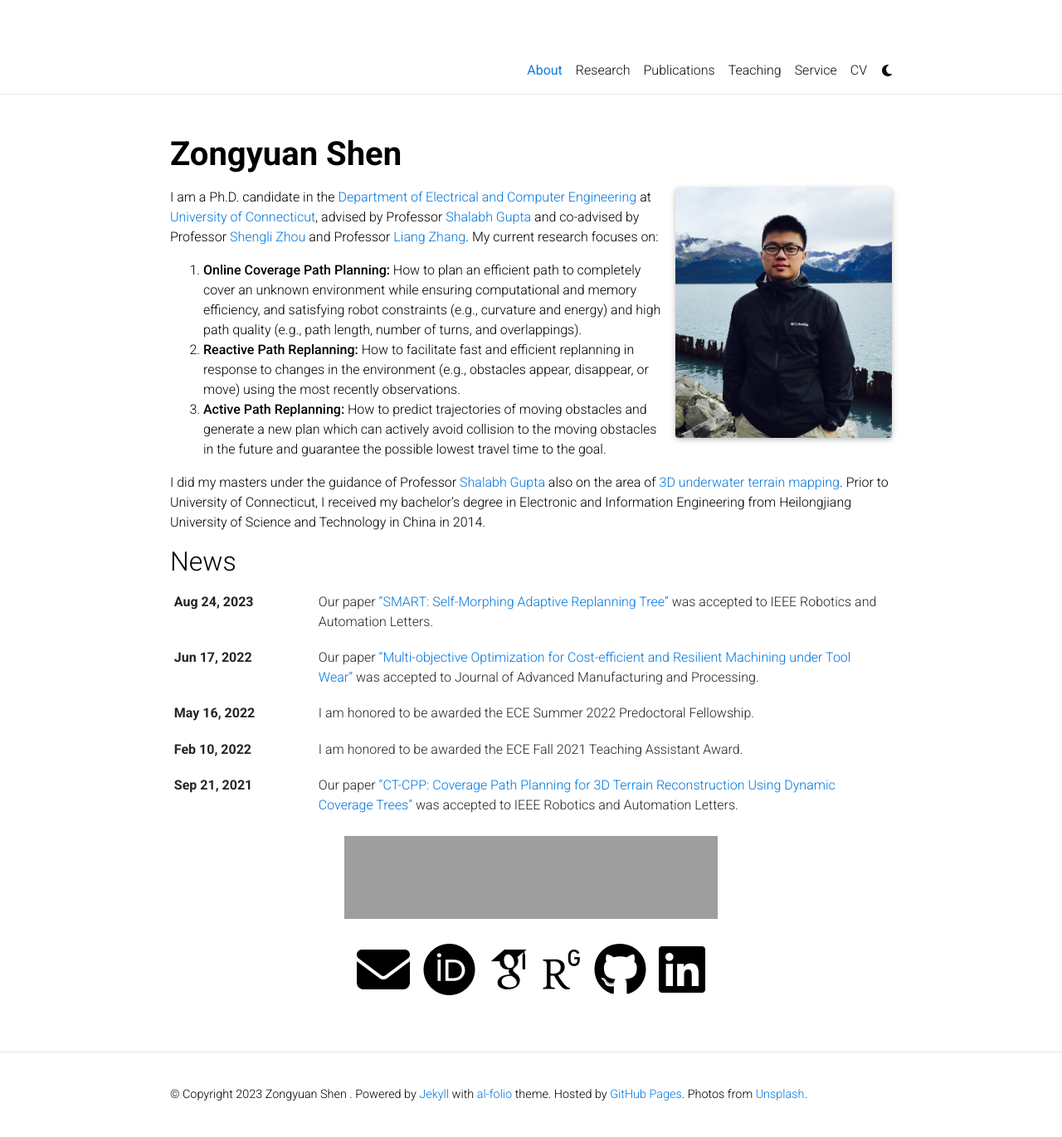
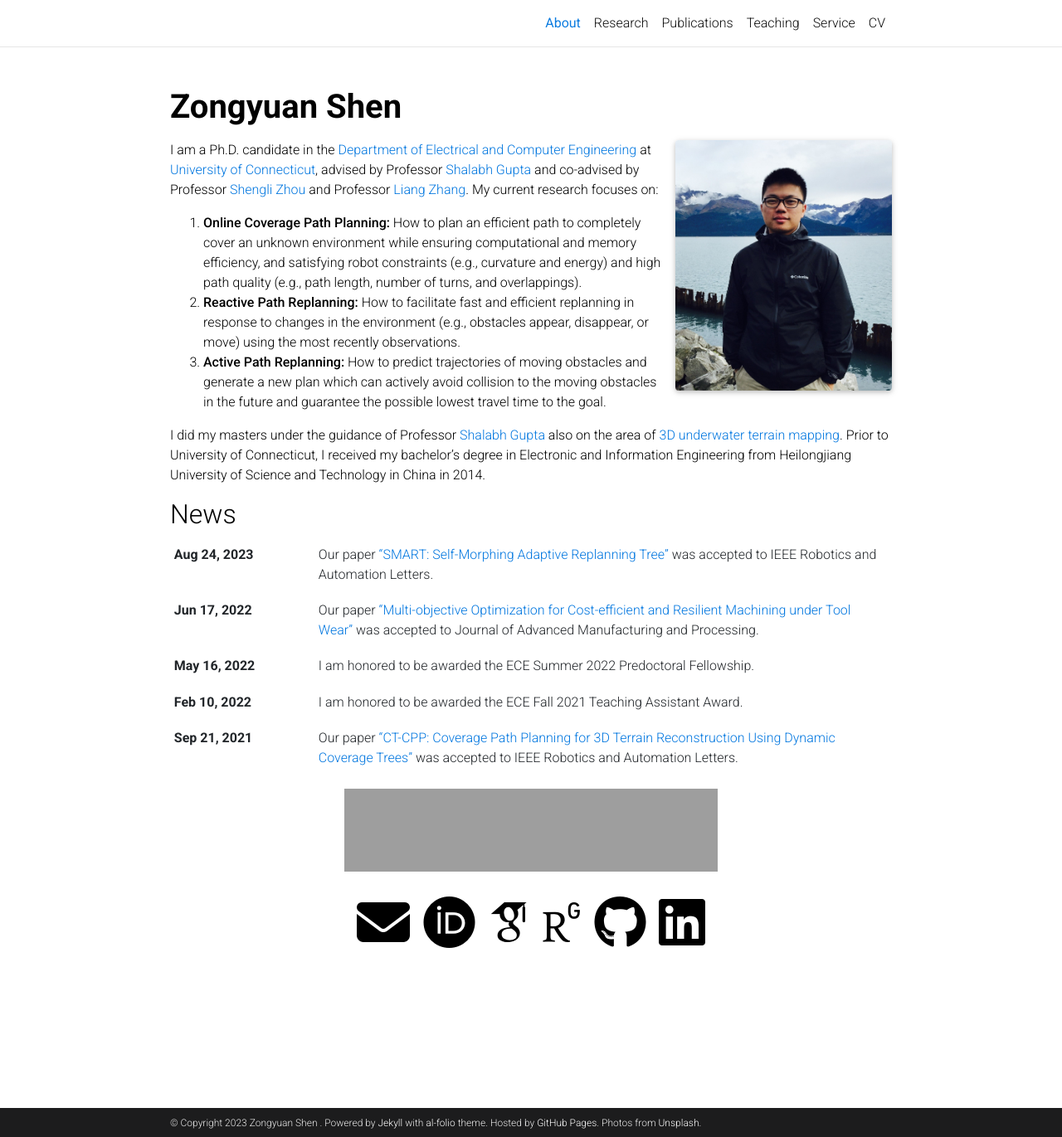
Before and after one commit to ZongyuanShen/ZongyuanShen.github.io, a Jekyll site: the page built from _pages/about.md, in a window 1280 px wide and 1371 px high. Shown: the whole window at 83% size. Built offline with Jekyll 4.4.1, drawn with Linux system fonts in a browser that asks for light colours; full-size pictures stand in for the smaller copies a plugin makes; some web fonts are replaced; comment, search, counter and statistics services are not loaded; a style sheet for code colours, icons or effects is not loaded; grey boxes are pictures that could not be loaded.

Commit message:
Update _config.yml

```diff
--- a/_config.yml
+++ b/_config.yml
@@ -28,12 +28,12 @@
 # -----------------------------------------------------------------------------
 
 # repo color theme
-#repo_theme_light: default       # https://github.com/anuraghazra/github-readme-stats/blob/master/themes/README.md
-#repo_theme_dark: dark           # https://github.com/anuraghazra/github-readme-stats/blob/master/themes/README.md
-#repo_trophies:
- # enabled: true
- # theme_light: flat    # https://github.com/ryo-ma/github-profile-trophy
- # theme_dark: gitdimmed  # https://github.com/ryo-ma/github-profile-trophy
+repo_theme_light: default       # https://github.com/anuraghazra/github-readme-stats/blob/master/themes/README.md
+repo_theme_dark: dark           # https://github.com/anuraghazra/github-readme-stats/blob/master/themes/README.md
+repo_trophies:
+ enabled: true
+ theme_light: flat    # https://github.com/ryo-ma/github-profile-trophy
+ theme_dark: gitdimmed  # https://github.com/ryo-ma/github-profile-trophy
 
 # -----------------------------------------------------------------------------
 # RSS Feed
@@ -47,8 +47,8 @@
 # Layout
 # -----------------------------------------------------------------------------
 
-navbar_fixed: false
-footer_fixed: false
+navbar_fixed: true
+footer_fixed: true
 
 # Dimensions
 max_width: 900px
@@ -354,7 +354,7 @@
 enable_math:                true   # enables math typesetting (uses MathJax)
 enable_tooltips:            false  # enables automatic tooltip links generated
                                    # for each section titles on pages and posts
-enable_darkmode:            true   # enables switching between light/dark modes
+enable_darkmode:            false   # enables switching between light/dark modes
 enable_navbar_social:       false  # enables displaying social links in the
                                    # navbar on the about page
 enable_project_categories:  true   # enables categorization of projects into
```
